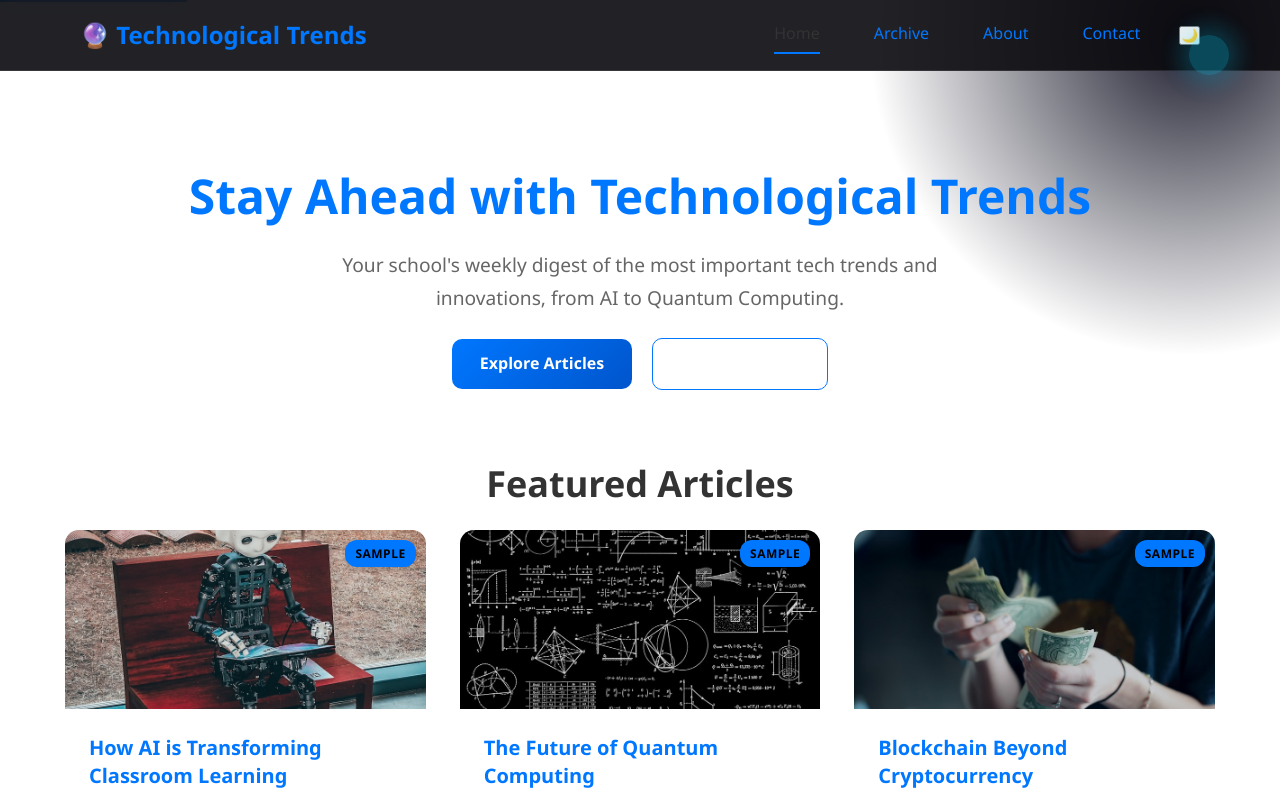
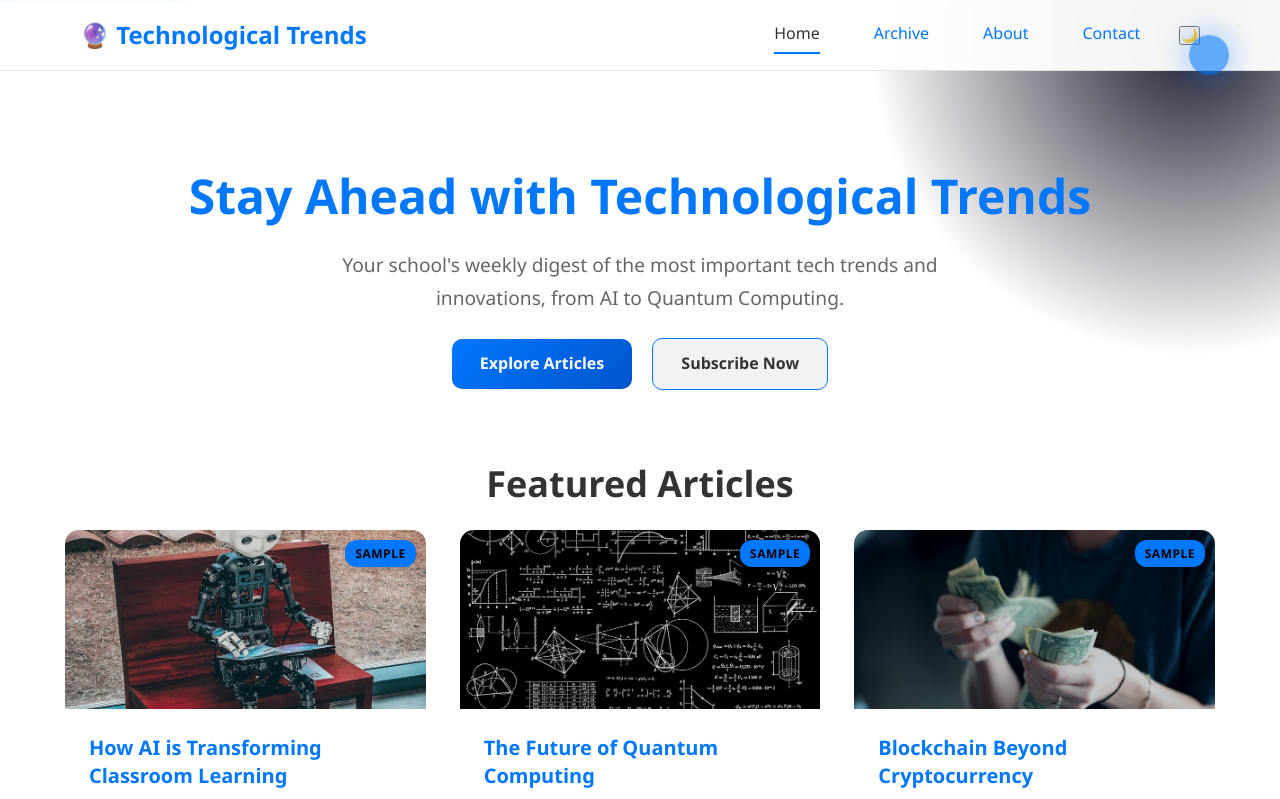
Before and after one commit to ThatGuyWhoAsked/technological-trends, a website: page index.html in a window 1280 px wide. Both pictures are taken after a click on the button "☀️". Shown: the top 799 px of the page. Drawn offline with Linux system fonts and the light colour scheme.

Commit message:
more light mode inconsistancies

```diff
--- a/style.css
+++ b/style.css
@@ -45,18 +45,20 @@ body {
     position: fixed;
     width: 30px;
     height: 30px;
-    background: radial-gradient(circle, rgba(0, 212, 255, 0.5) 0%, rgba(0, 212, 255, 0) 70%);
+    background: radial-gradient(circle, var(--primary-color) 0%, transparent 70%);
     border-radius: 50%;
     pointer-events: none;
     transform: translate(-50%, -50%);
     transition: transform 0.1s ease-out, width 0.2s ease, height 0.2s ease;
     z-index: 9999;
+    opacity: 0.8;
 }
 
 #cursor-glow.hover {
     width: 60px;
     height: 60px;
-    background: radial-gradient(circle, rgba(0, 212, 255, 0.7) 0%, rgba(0, 212, 255, 0) 70%);
+    background: radial-gradient(circle, var(--primary-color) 0%, transparent 70%);
+    opacity: 1;
 }
 
 /* Hide custom cursor on mobile devices */
@@ -156,6 +158,12 @@ a:hover, a:focus-visible {
     border-bottom: 1px solid rgba(255, 255, 255, 0.1);
 }
 
+/* Light mode header background */
+.light-mode .site-header {
+    background: rgba(255, 255, 255, 0.95);
+    border-bottom: 1px solid rgba(0, 0, 0, 0.1);
+}
+
 .site-header .container {
     display: flex;
     justify-content: space-between;
@@ -246,6 +254,13 @@ a:hover, a:focus-visible {
 .btn-secondary {
     background: rgba(255, 255, 255, 0.1);
     border: 1px solid var(--primary-color);
+    color: var(--text-color);
+}
+
+/* Light mode secondary button adjustments */
+.light-mode .btn-secondary {
+    background: rgba(0, 0, 0, 0.05);
+    color: var(--text-color);
 }
 
 /* --- Article Cards --- */
@@ -425,14 +440,21 @@ a:hover, a:focus-visible {
     width: 40px;
     height: 40px;
     border-radius: 50%;
-    background: rgba(0, 212, 255, 0.3);
+    background: var(--primary-color);
     box-shadow: 0 0 20px 10px rgba(0, 212, 255, 0.2);
     pointer-events: none; /* Allows clicks to pass through */
     transform: translate(-50%, -50%) scale(1); /* Center on cursor */
     z-index: 9999;
     transition: transform 0.2s ease-out;
+    opacity: 0.6;
 }
 
 #cursor-glow.hover {
     transform: translate(-50%, -50%) scale(1.5);
+    opacity: 0.8;
 }
+
+/* Light mode cursor adjustments */
+.light-mode #cursor-glow {
+    box-shadow: 0 0 20px 10px rgba(0, 119, 255, 0.3);
+}
```
Also changed, not shown: 2 other files.
